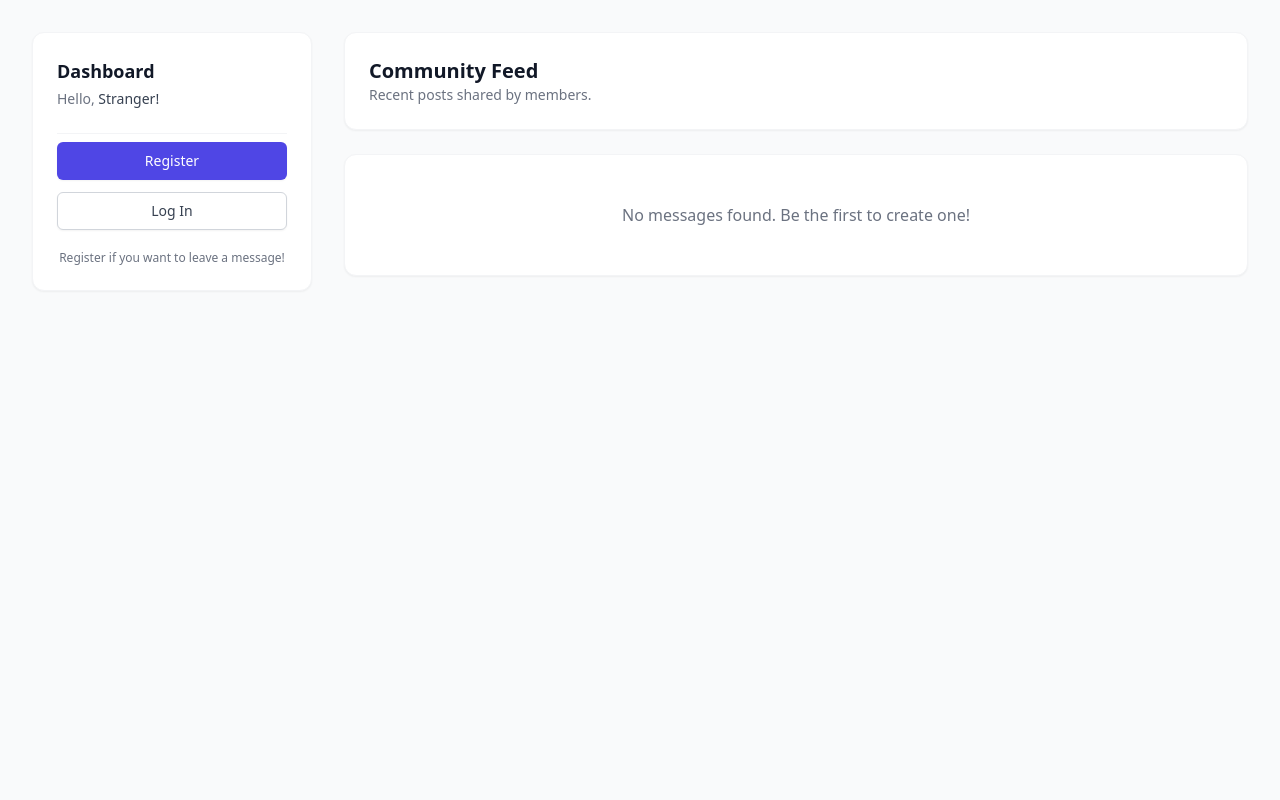
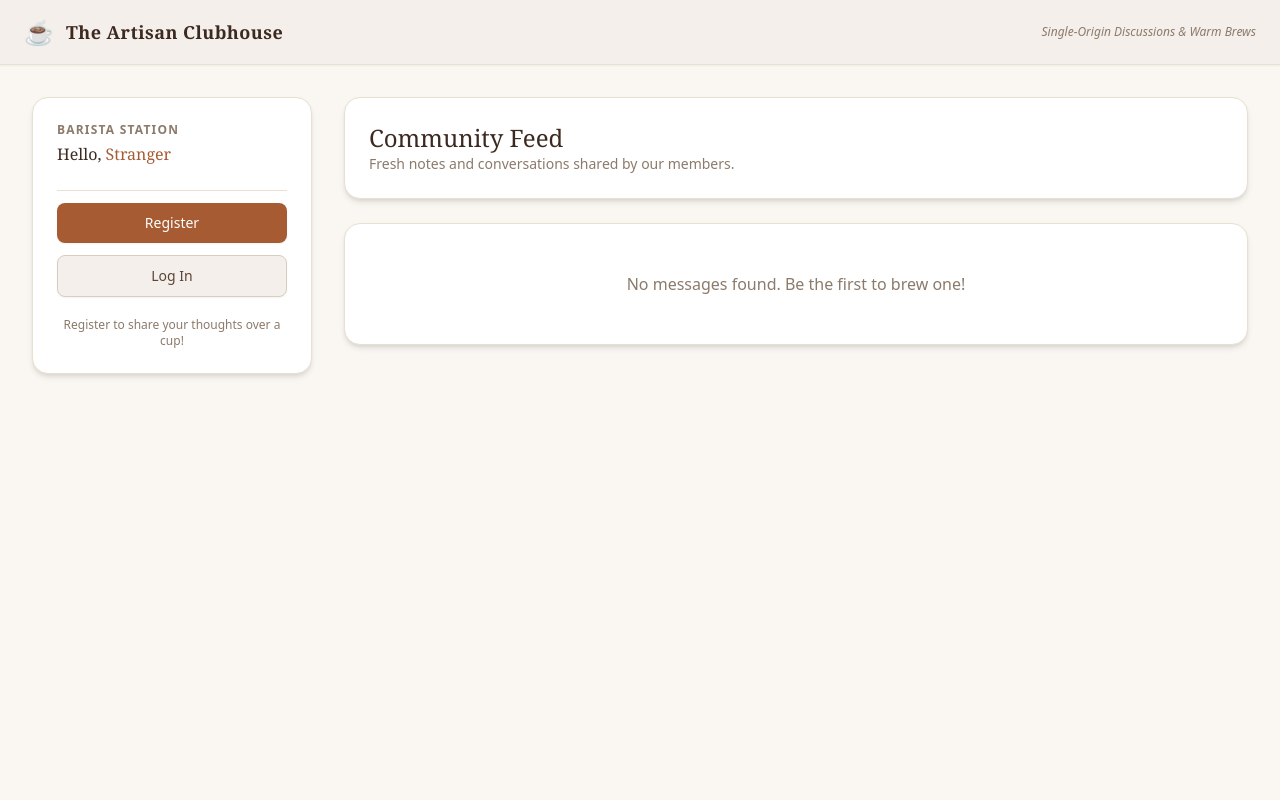
Before and after one commit to sadwipe/members-only, a Node server app: template views/index.ejs in a window 1280 px wide. Run offline with Node 20, Linux system fonts and the light colour scheme; the template is opened without the code that fills it: most values are stand-ins (such as "Sample title", 1, 10 or a date in 2020); some libraries are stand-ins or nearby versions.

Commit message:
feat(admin,ui): add message deletion and finalize coffeehouse theme

```diff
--- a/db/populatedb.js
+++ b/db/populatedb.js
@@ -60,11 +60,11 @@ async function seed() {
   const insertMessagesQuery = `
     INSERT INTO messages (user_id, title, text)
     VALUES
-      (1, 'Welcome to the Club!', 'Glad to finally be here. Looking forward to sharing thoughts and seeing what everyone else posts.'),
-      (4, 'Server Maintenance Notice', 'Quick reminder that the local cluster will restart tonight around 02:00 for routine package updates.'),
+      (1, 'Welcome to the Clubhouse!', 'Glad to pull up a chair. Looking forward to sharing notes and seeing what everyone is brewing.'),
+      (4, 'Espresso Grinder Dial-In', 'Cleaned the burrs and dialed in a fresh bag of washed Colombian beans this morning. Sweet caramel notes right off the first pull.'),
       (2, 'Best Coffee Beans in Town', 'Does anyone have recommendations for light roasts with floral notes? Running low on Ethiopian single origins.'),
       (3, 'Reading Recommendations', 'Just finished a heavy classic novel and need something gripping to read next. Any genre welcome.'),
-      (4, 'Secret Clubhouse Rules', 'Remember: the first rule of the club is that non-members cannot see who authors the posts.'),
+      (4, 'House Rules', 'Remember: only verified members with the secret passphrase can see who wrote each note on the board.'),
       (3, 'Morning Routine Optimization', 'Cutting down screen time before 8 AM made a surprisingly big difference to my focus this week.'),
       (1, 'Weekend Running Route', 'Did an easy 8k run early this morning around the reservoir. Crisp weather and almost completely empty paths.'),
       (2, 'Pizza Dough Experiments', 'Switched from a quick 2-hour yeast proof to a 20-hour cold ferment. The crust texture and flavor are on another level.');
--- a/middleware/isAuthenticated.js
+++ /dev/null
@@ -1,6 +0,0 @@
-export default function isAuthenticated(req, res, next) {
-  if (req.isAuthenticated()) {
-    return next();
-  }
-  res.redirect('/login');
-}
--- a/views/index.ejs
+++ b/views/index.ejs
@@ -1,87 +1,115 @@
 <!DOCTYPE html>
-<html lang="en" class="h-full bg-gray-50">
+<html lang="en" class="h-full">
 <%- include('head', { title: 'Homepage' }) %>
-<body class="min-h-full bg-gray-50 flex flex-col">
+<body class="min-h-full bg-[#FAF7F2] text-[#3C2A21] flex flex-col selection:bg-[#C17C3B] selection:text-white">
+
+  <header class="bg-[#F4EFEA] border-b border-[#E8E1D1] py-4 px-6 shadow-sm">
+    <div class="max-w-7xl mx-auto flex justify-between items-center">
+      <div class="flex items-center space-x-3">
+        <span class="text-2xl">☕</span>
+        <h1 class="text-lg font-serif tracking-wide text-[#3C2A21] font-semibold">The Artisan Clubhouse</h1>
+      </div>
+      <span class="text-xs text-[#8C7A6B] italic">Single-Origin Discussions & Warm Brews</span>
+    </div>
+  </header>
+
   <div class="max-w-7xl w-full mx-auto px-4 sm:px-6 lg:px-8 py-8 flex-grow grid grid-cols-1 lg:grid-cols-4 gap-8">
 
     <aside class="lg:col-span-1 space-y-6">
-      <div class="bg-white p-6 rounded-xl shadow-sm border border-gray-100 space-y-6 sticky top-8">
+      <div class="bg-[#FFFFFF] p-6 rounded-2xl shadow-md border border-[#E8E1D1] space-y-6 sticky top-8">
         <div>
-          <h2 class="text-lg font-bold text-gray-900">Dashboard</h2>
+          <h2 class="text-xs uppercase tracking-widest text-[#8C7A6B] font-semibold">Barista Station</h2>
           <% if(locals.currentUser) { %>
-            <p class="text-sm text-gray-500 mt-1">Hello, <span class="font-medium text-gray-700"><%= currentUser.username %>!</span></p>
+            <p class="text-base font-serif text-[#3C2A21] mt-1">Welcome back, <span class="font-medium text-[#A65B32]"><%= currentUser.username %></span></p>
           <% } else { %>
-            <p class="text-sm text-gray-500 mt-1">Hello, <span class="font-medium text-gray-700">Stranger!</span></p>
+            <p class="text-base font-serif text-[#3C2A21] mt-1">Hello, <span class="font-medium text-[#A65B32]">Stranger</span></p>
           <% } %>
         </div>
 
         <% if(locals.success?.length) { %>
           <ul class="space-y-1">
             <% success.forEach(message => { %>
-              <li class="text-xs text-green-600 bg-green-50 border border-green-200 p-2.5 rounded-md"><%= message %></li>
+              <li class="text-xs text-[#8A5230] bg-[#FAF3EC] border border-[#EED7C8] p-2.5 rounded-lg"><%= message %></li>
             <% }) %>
           </ul>
         <% } %>
 
-        <div class="space-y-3 pt-2 border-t border-gray-100">
+        <% if(locals.errors?.length) { %>
+          <ul class="space-y-1">
+            <% errors.forEach(error => { %>
+              <li class="text-xs text-rose-700 bg-rose-50 border border-rose-200 p-2.5 rounded-lg"><%= error %></li>
+            <% }) %>
+          </ul>
+        <% } %>
+
+        <div class="space-y-3 pt-3 border-t border-[#E8E1D1]">
           <% if(locals.currentUser) { %>
-            <a href="/create-message" class="w-full inline-flex justify-center py-2 px-4 border border-transparent rounded-md shadow-sm text-sm font-medium text-white bg-indigo-600 hover:bg-indigo-700 focus:outline-none focus:ring-2 focus:ring-offset-2 focus:ring-indigo-500 transition-colors">
-              Create a new message
+            <a href="/create-message" class="w-full inline-flex justify-center py-2.5 px-4 rounded-lg shadow-sm text-sm font-medium text-white bg-[#A65B32] hover:bg-[#8E4D29] transition-colors">
+              Pour a New Post
             </a>
-            <a href="/membership" class="w-full inline-flex justify-center py-2 px-4 border border-gray-300 rounded-md shadow-sm text-sm font-medium text-gray-700 bg-white hover:bg-gray-50 focus:outline-none focus:ring-2 focus:ring-offset-2 focus:ring-indigo-500 transition-colors">
-              Join the club
+            <a href="/membership" class="w-full inline-flex justify-center py-2.5 px-4 rounded-lg shadow-sm text-sm font-medium text-[#5C4538] bg-[#F4EFEA] hover:bg-[#EAE2D8] border border-[#D9CEBE] transition-colors">
+              Join the Club
             </a>
-            <a href="/admin-riddle" id="runaway-btn" class="relative transition-all duration-100 w-full inline-flex justify-center py-2 px-4 border border-dashed border-indigo-400 rounded-md shadow-sm text-sm font-medium text-indigo-600 bg-indigo-50 hover:bg-indigo-100 focus:outline-none focus:ring-2 focus:ring-offset-2 focus:ring-indigo-500">
+            <a href="/admin-riddle" id="runaway-btn" class="relative transition-all duration-100 w-full inline-flex justify-center py-2.5 px-4 border border-dashed border-[#C17C3B] rounded-lg shadow-sm text-sm font-medium text-[#A65B32] bg-[#FAF3EC] hover:bg-[#F4EFEA]">
               Gain Admin Access
             </a>
             <form action="/logout" method="POST">
-              <button type="submit" class="w-full inline-flex justify-center py-2 px-4 border border-gray-300 rounded-md shadow-sm text-sm font-medium text-red-600 bg-white hover:bg-red-50 focus:outline-none focus:ring-2 focus:ring-offset-2 focus:ring-red-500 transition-colors">
-                Log out
+              <button type="submit" class="w-full inline-flex justify-center py-2.5 px-4 rounded-lg shadow-sm text-sm font-medium text-rose-700 bg-[#FFFFFF] hover:bg-rose-50 border border-[#E8E1D1] transition-colors">
+                Log Out
               </button>
             </form>
           <% } else { %>
-            <a href="/register" class="w-full inline-flex justify-center py-2 px-4 border border-transparent rounded-md shadow-sm text-sm font-medium text-white bg-indigo-600 hover:bg-indigo-700 focus:outline-none focus:ring-2 focus:ring-offset-2 focus:ring-indigo-500 transition-colors">
+            <a href="/register" class="w-full inline-flex justify-center py-2.5 px-4 rounded-lg shadow-sm text-sm font-medium text-white bg-[#A65B32] hover:bg-[#8E4D29] transition-colors">
               Register
             </a>
-            <a href="/login" class="w-full inline-flex justify-center py-2 px-4 border border-gray-300 rounded-md shadow-sm text-sm font-medium text-gray-700 bg-white hover:bg-gray-50 focus:outline-none focus:ring-2 focus:ring-offset-2 focus:ring-indigo-500 transition-colors">
+            <a href="/login" class="w-full inline-flex justify-center py-2.5 px-4 rounded-lg shadow-sm text-sm font-medium text-[#5C4538] bg-[#F4EFEA] hover:bg-[#EAE2D8] border border-[#D9CEBE] transition-colors">
               Log In
             </a>
-            <p class="text-xs text-center text-gray-500 pt-2">Register if you want to leave a message!</p>
+            <p class="text-xs text-center text-[#8C7A6B] pt-2">Register to share your thoughts over a cup!</p>
           <% } %>
         </div>
       </div>
     </aside>
 
     <main class="lg:col-span-3 space-y-6">
-      <div class="bg-white p-6 rounded-xl shadow-sm border border-gray-100 flex justify-between items-center">
+      <div class="bg-[#FFFFFF] p-6 rounded-2xl shadow-md border border-[#E8E1D1] flex justify-between items-center">
         <div>
-          <h1 class="text-xl font-bold text-gray-900">Community Feed</h1>
-          <p class="text-sm text-gray-500">Recent posts shared by members.</p>
+          <h2 class="text-2xl font-serif text-[#3C2A21]">Community Feed</h2>
+          <p class="text-sm text-[#8C7A6B]">Fresh notes and conversations shared by our members.</p>
         </div>
       </div>
 
       <% if(locals.messages?.length) { %>
         <div class="grid grid-cols-1 md:grid-cols-2 gap-4">
           <% messages.forEach(message => { %>
-            <div class="bg-white p-6 rounded-xl shadow-sm border border-gray-100 flex flex-col justify-between space-y-4">
+            <div class="bg-[#FFFFFF] p-6 rounded-2xl shadow-md border border-[#E8E1D1] flex flex-col justify-between space-y-4 hover:border-[#D9CEBE] transition-all">
               <div class="space-y-2">
-                <h3 class="text-lg font-semibold text-indigo-600"><%= message.title %></h3>
-                <p class="text-gray-700 text-sm whitespace-pre-line leading-relaxed"><%= message.text %></p>
+                <div class="flex justify-between items-center gap-2">
+                  <h3 class="text-lg font-serif text-[#A65B32] font-semibold"><%= message.title %></h3>
+                  <% if(locals.currentUser?.is_admin) { %>
+                    <form action="/messages/<%= message.id %>/delete" method="POST" class="inline">
+                      <button type="submit" class="text-[#8C7A6B] hover:text-rose-600 font-bold px-2 py-0.5 rounded transition-colors text-sm" title="Delete message">
+                        &#10006;
+                      </button>
+                    </form>
+                  <% } %>
+                </div>
+                <p class="text-[#5C4538] text-sm whitespace-pre-line leading-relaxed"><%= message.text %></p>
               </div>
-              <div class="pt-4 border-t border-gray-100 flex justify-between items-center text-xs text-gray-500">
+              <div class="pt-4 border-t border-[#F4EFEA] flex justify-between items-center text-xs text-[#8C7A6B]">
                 <% if(locals.currentUser) { %>
-                  <span class="font-medium text-gray-700">Author: <%= currentUser.membership_status ? `${message.first_name} ${message.last_name}` : 'Unknown (Members Only)' %></span>
-                  <span><%= currentUser.membership_status ? new Date(message.timestamp).toLocaleDateString() : '' %></span>
+                  <span class="font-medium text-[#3C2A21]">Author: <%= currentUser.membership_status || currentUser.is_admin ? `${message.first_name} ${message.last_name}` : 'Unknown (Members Only)' %></span>
+                  <span><%= currentUser.membership_status || currentUser.is_admin ? new Date(message.timestamp).toLocaleDateString() : '' %></span>
                  <% } else { %>
-                  <span class="font-medium text-gray-700">Author: Unknown (Members Only)</span>
+                  <span class="font-medium text-[#8C7A6B]">Author: Unknown (Members Only)</span>
                 <% } %>
               </div>
             </div>
           <% }) %>
         </div>
       <% } else { %>
-        <div class="bg-white p-12 rounded-xl shadow-sm border border-gray-100 text-center text-gray-500">
-          No messages found. Be the first to create one!
+        <div class="bg-[#FFFFFF] p-12 rounded-2xl shadow-md border border-[#E8E1D1] text-center text-[#8C7A6B]">
+          No messages found. Be the first to brew one!
         </div>
       <% } %>
     </main>
```
Also changed, not shown: controllers/indexController.js (+17 -0 lines), db/queries.js (+11 -1 lines), middleware/authenticationMiddleware.js (added, +15 -0 lines), routes/indexRouter.js (+11 -1 lines), views/admin-riddle.ejs (+14 -14 lines), views/create-message.ejs (+19 -19 lines), views/error.ejs (+8 -8 lines), views/login.ejs (+16 -15 lines), views/membership.ejs (+17 -13 lines), views/register.ejs (+19 -19 lines).
